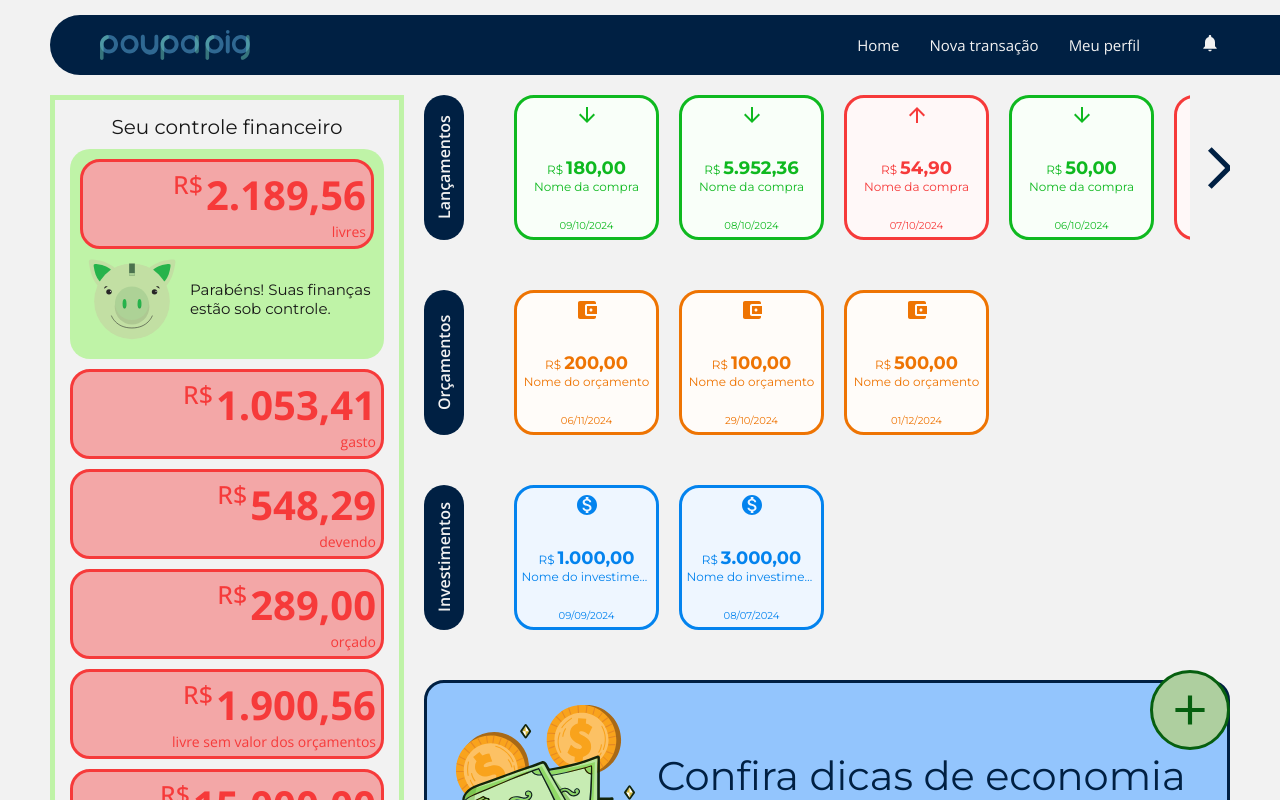
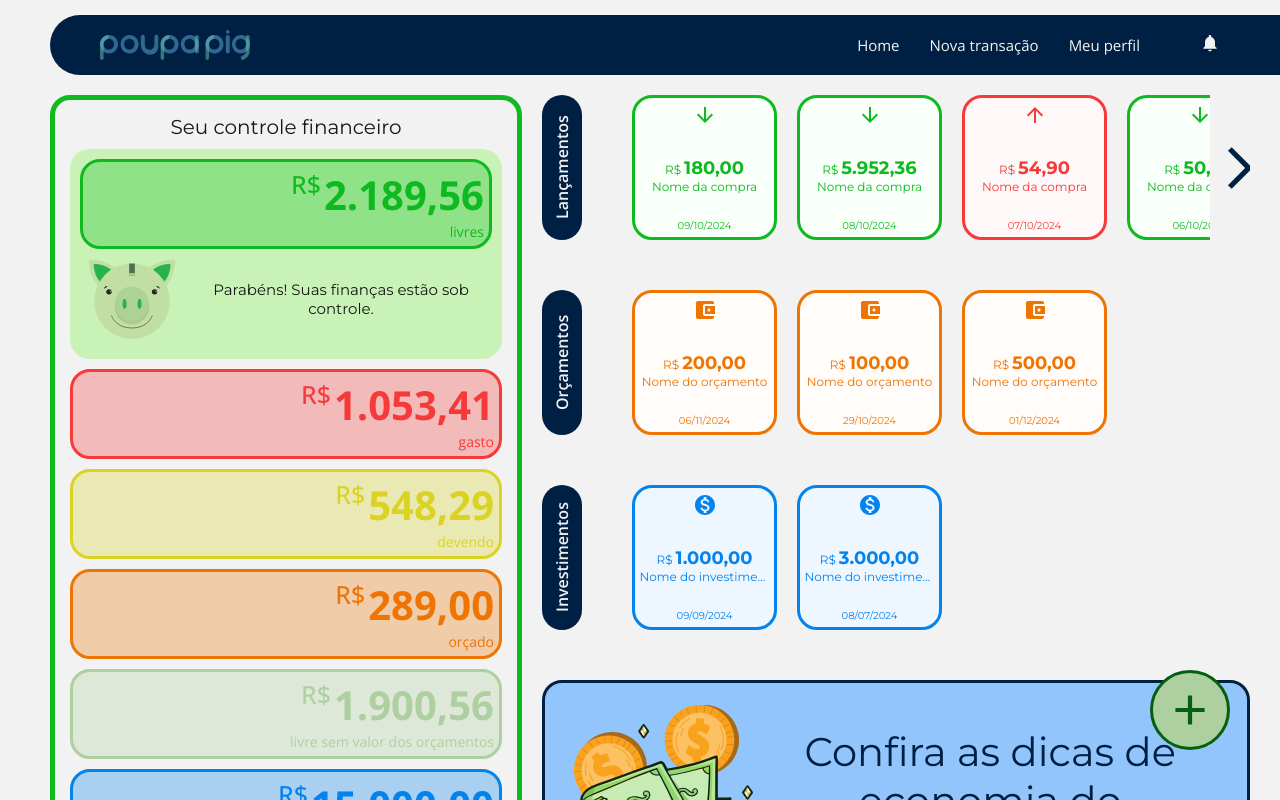
Before and after one commit to icaromr7/PoupaPig, a React (Create React App) app in the folder poupapigreact/: page /home in a window 1280 px wide. Built offline with nearby package versions, Linux system fonts and the light colour scheme.

Commit message:
Home - aguardando back

```diff
--- a/poupapigreact/src/components/FinancialControlProfile/index.tsx
+++ b/poupapigreact/src/components/FinancialControlProfile/index.tsx
@@ -28,39 +28,82 @@ interface FinancialControlProfileProps {
   situation: "ok" | "attention" | "emergency";
 }
 
-export function FinancialControlProfile({
-  situation,
-}: FinancialControlProfileProps) {
+interface ClientSituationProps {
+  valor_livre: number;
+  valor_gastos: number;
+  valor_devendo: number;
+  valor_orcado: number;
+  valor_livre_sem_devedor: number;
+  valor_investido: number;
+}
+
+export function FinancialControlProfile() {
   const navigate = useNavigate();
   const [messageSituation, setMessageSituation] = useState<string>("");
   const [iconSituation, setIconSituation] = useState<string>("");
+  const [situation, setSituation] = useState<
+    "ok" | "attention" | "emergency"
+  >();
+  const [hex, setHex] = useState<string>("");
+  const [hexBackground, setHexBackground] = useState<string>("");
+
+  const clientData: ClientSituationProps = {
+    valor_livre: 2189.56,
+    valor_gastos: 1053.41,
+    valor_devendo: 1000.56,
+    valor_orcado: 289,
+    valor_livre_sem_devedor: 1900.56,
+    valor_investido: 15000,
+  };
 
   const handleNewTransaction = () => {
     navigate("/new-transaction");
   };
 
   useEffect(() => {
-    switch (situation) {
-      case "ok":
-        setMessageSituation("Parabéns! Suas finanças estão sob controle.");
-        setIconSituation(Ok);
-        break;
-      case "attention":
-        setMessageSituation("Opa! Precisa tomar cuidado com os gastos.");
-        setIconSituation(Attention);
-        break;
-      case "emergency":
-        setMessageSituation("Socorro! Pare de gastar agora!");
-        setIconSituation(Emergency);
-        break;
-      default:
-        break;
+    const calculo =
+      clientData.valor_livre_sem_devedor - clientData.valor_devendo;
+
+    if (calculo > 0) {
+      setSituation("ok");
+      setHex(theme.colors.green0FB);
+      setHexBackground(theme.colors.greenBFF);
+      setMessageSituation("Parabéns! Suas finanças estão sob controle.");
+      setIconSituation(Ok);
+      return;
+    }
+    if (calculo === 0) {
+      setSituation("attention");
+      setHex(theme.colors.yellowDAD);
+      setHexBackground(theme.colors.yellowF9F);
+      setMessageSituation("Opa! Precisa tomar cuidado com os gastos.");
+      setIconSituation(Attention);
+      return;
+    }
+    if (calculo < 0) {
+      setSituation("emergency");
+      setHex(theme.colors.redF63);
+      setHexBackground(theme.colors.redF3A);
+      setMessageSituation(
+        "Socorro! Pare de gastar, você vai ficar com saldo negativo."
+      );
+      setIconSituation(Emergency);
+      return;
     }
   }, []);
 
-  const valueSign = (type: string, value: number) => {
+  const hexToRgb = (hex: string) => {
+    const bigint = parseInt(hex.replace("#", ""), 16);
+    const r = (bigint >> 16) & 255;
+    const g = (bigint >> 8) & 255;
+    const b = bigint & 255;
+
+    return { r, g, b };
+  };
+
+  const valueSign = (type: string, value: number, hex: string) => {
     return (
-      <ValueContainer>
+      <ValueContainer $hex={hexToRgb(hex)}>
         <Value>
           <DollarSign>R$</DollarSign>
           <ValueNumber>{numberToCurrency(value)}</ValueNumber>
@@ -71,21 +114,29 @@ export function FinancialControlProfile({
   };
 
   return (
-    <Container>
+    <Container $hex={hexToRgb(hex)}>
       <Title>Seu controle financeiro</Title>
-      <ResumeContainer>
-        {valueSign("livres", 2189.56)}
+      <ResumeContainer $hex={hexToRgb(hexBackground)}>
+        {valueSign("livres", 2189.56, hex)}
         <SituationMessage>
           <Image src={iconSituation} alt="PoupaPig" />
           <Message>{messageSituation}</Message>
         </SituationMessage>
       </ResumeContainer>
-      {valueSign("gasto", 1053.41)}
-      {valueSign("devendo", 548.29)}
-      {valueSign("orçado", 289)}
-      {valueSign("livre sem valor dos orçamentos", 1900.56)}
-      {valueSign("investido", 15000)}
-      <Button title="Adicionar transação" onClick={handleNewTransaction} />
+      {valueSign("gasto", 1053.41, theme.colors.redF63)}
+      {valueSign("devendo", 548.29, theme.colors.yellowDAD)}
+      {valueSign("orçado", 289, theme.colors.orangeEE7)}
+      {valueSign(
+        "livre sem valor dos orçamentos",
+        1900.56,
+        theme.colors.greenAEC
+      )}
+      {valueSign("investido", 15000, theme.colors.blue038)}
+      <Button
+        title="Adicionar transação"
+        onClick={handleNewTransaction}
+        minWidth="100%"
+      />
     </Container>
   );
 }
--- a/poupapigreact/src/components/FinancialControlProfile/style.ts
+++ b/poupapigreact/src/components/FinancialControlProfile/style.ts
@@ -1,11 +1,23 @@
 import styled from "styled-components";
 import theme from "../../styles/theme";
 
-export const Container = styled.div`
+interface RgbStyleProps {
+  r?: number;
+  g?: number;
+  b?: number;
+}
+
+interface HexStyleProps {
+  $hex: RgbStyleProps;
+}
+
+export const Container = styled.div<HexStyleProps>`
   width: 100%;
   height: 830px;
-  border: 5px solid ${theme.colors.greenBFF};
+  border: 5px solid
+    ${(props) => `rgba(${props.$hex.r}, ${props.$hex.g},${props.$hex.b})`};
   padding: 15px;
+  border-radius: 20px;
 
   display: flex;
   flex-direction: column;
@@ -20,8 +32,9 @@ export const Title = styled.div`
   color: ${theme.colors.black171};
 `;
 
-export const ResumeContainer = styled.div`
-  background-color: ${theme.colors.greenBFF};
+export const ResumeContainer = styled.div<HexStyleProps>`
+  background-color: ${(props) =>
+    `rgba(${props.$hex.r}, ${props.$hex.g},${props.$hex.b}, 0.8)`};
   width: 100%;
   height: fit-content;
   border-radius: 20px;
@@ -43,15 +56,18 @@ export const Message = styled.div`
   font-size: 15px;
   font-weight: ${theme.fonts.fontWeightRegular};
   color: ${theme.colors.black171};
+  text-align: center;
 `;
 
-export const ValueContainer = styled.div`
+export const ValueContainer = styled.div<HexStyleProps>`
   width: 100%;
   height: fit-content;
-  border: 3px solid ${theme.colors.redF63};
+  border: 3px solid
+    ${(props) => `rgba(${props.$hex.r}, ${props.$hex.g},${props.$hex.b})`};
   border-radius: 20px;
-  background-color: ${theme.colors.redF3A};
-  color: ${theme.colors.redF63};
+  background-color: ${(props) =>
+    `rgba(${props.$hex.r}, ${props.$hex.g},${props.$hex.b}, 0.3)`};
+  color: ${(props) => `rgba(${props.$hex.r}, ${props.$hex.g},${props.$hex.b})`};
   padding: 5px;
 
   display: flex;
--- /dev/null
+++ b/poupapigreact/src/components/ModalEconomyTips/index.tsx
@@ -0,0 +1,120 @@
+import React from "react";
+import {
+  Container,
+  Overlay,
+  Header,
+  Title,
+  Close,
+  Body,
+  Footer,
+  Tip,
+  Line,
+  Icon,
+  TitleTip,
+  MessageTip,
+} from "./style";
+import theme from "../../styles/theme";
+import IconePig from "../../assets/svg/iconepig.svg";
+
+import { Button } from "../Button";
+
+interface ModalEconomyTipsProps {
+  onClose: () => void;
+}
+
+export function ModalEconomyTips({ onClose }: ModalEconomyTipsProps) {
+  return (
+    <Overlay>
+      <Container>
+        <Header>
+          <Title>Dicas de economia</Title>
+          <Close onClick={onClose} />
+        </Header>
+        <Body>
+          <Tip>
+            <Line>
+              <Icon src={IconePig} alt="PoupaPig" />
+              <TitleTip>Anote seus gastos diariamente</TitleTip>
+            </Line>
+            <MessageTip>
+              Usando o PoupaPig, sempre que fizer uma compra, a registre no
+              sistema para entender para onde seu dinheiro está indo. Assim,
+              você consegue identificar gastos desnecessários e cortar despesas
+              pequenas que somam no fim do mês.
+            </MessageTip>
+          </Tip>
+          <Tip>
+            <Line>
+              <Icon src={IconePig} alt="PoupaPig" />
+              <TitleTip>Anote seus gastos diariamente</TitleTip>
+            </Line>
+            <MessageTip>
+              Usando o PoupaPig, sempre que fizer uma compra, a registre no
+              sistema para entender para onde seu dinheiro está indo. Assim,
+              você consegue identificar gastos desnecessários e cortar despesas
+              pequenas que somam no fim do mês.
+            </MessageTip>
+          </Tip>
+          <Tip>
+            <Line>
+              <Icon src={IconePig} alt="PoupaPig" />
+              <TitleTip>Estabeleça metas de economia</TitleTip>
+            </Line>
+            <MessageTip>
+              Defina um valor específico para guardar todo mês e trate isso como
+              uma "conta" que precisa ser paga. No poupaPig, você pode fazer
+              isso em investimentos/metas.
+            </MessageTip>
+          </Tip>
+          <Tip>
+            <Line>
+              <Icon src={IconePig} alt="PoupaPig" />
+              <TitleTip>Use listas de compras</TitleTip>
+            </Line>
+            <MessageTip>
+              Antes de ir ao mercado, faça uma lista do que realmente precisa
+              comprar e evite levar produtos desnecessários.
+            </MessageTip>
+          </Tip>
+          <Tip>
+            <Line>
+              <Icon src={IconePig} alt="PoupaPig" />
+              <TitleTip>
+                Reduza os gastos com assinaturas desnecessárias
+              </TitleTip>
+            </Line>
+            <MessageTip>
+              Verifique se todas as suas assinaturas e serviços mensais são
+              realmente utilizados. Cancele o que não faz diferença.
+            </MessageTip>
+          </Tip>
+          <Tip>
+            <Line>
+              <Icon src={IconePig} alt="PoupaPig" />
+              <TitleTip>Compare preços antes de comprar</TitleTip>
+            </Line>
+            <MessageTip>
+              Use aplicativos e sites para comparar preços, especialmente em
+              compras maiores ou frequentes.
+            </MessageTip>
+          </Tip>
+          <Tip>
+            <Line>
+              <Icon src={IconePig} alt="PoupaPig" />
+              <TitleTip>
+                Evite empréstimos e financiamentos com juros altos
+              </TitleTip>
+            </Line>
+            <MessageTip>
+              Só recorra a empréstimos ou financiamentos se realmente necessário
+              e procure as opções com os menores juros.
+            </MessageTip>
+          </Tip>
+        </Body>
+        <Footer>
+          <Button title="Fechar" onClick={onClose} />
+        </Footer>
+      </Container>
+    </Overlay>
+  );
+}
--- /dev/null
+++ b/poupapigreact/src/components/ModalEconomyTips/style.ts
@@ -0,0 +1,119 @@
+import styled from "styled-components";
+import theme from "../../styles/theme";
+import CloseIcon from "@mui/icons-material/Close";
+
+export const Overlay = styled.div`
+  position: fixed;
+  top: 0;
+  left: 0;
+  width: 100%;
+  height: 100%;
+  background-color: rgba(0, 0, 0, 0.5);
+  z-index: 9999;
+  display: flex;
+  align-items: center;
+  justify-content: center;
+
+  @media (max-width: 480px) {
+    align-items: end;
+  }
+`;
+
+export const Container = styled.div`
+  width: 40vw;
+  height: 70vh;
+  background-color: ${theme.colors.whiteF2F};
+  border: 5px solid ${theme.colors.blue002};
+  border-radius: 20px;
+  padding: 20px;
+
+  display: flex;
+  flex-direction: column;
+  justify-content: space-between;
+  gap: 20px;
+`;
+
+export const Header = styled.div`
+  width: 100%;
+  height: 30px;
+  display: flex;
+  justify-content: space-between;
+  align-self: flex-end;
+`;
+
+export const Title = styled.div`
+  font-family: ${theme.fonts.fontMontserrat};
+  font-size: 22px;
+  font-weight: ${theme.fonts.fontWeightBold};
+  color: ${theme.colors.blue002};
+`;
+
+export const Close = styled(CloseIcon)`
+  font-size: 2rem !important;
+  color: ${theme.colors.blue002};
+  margin-right: 0.87rem;
+  cursor: pointer;
+`;
+
+export const Body = styled.div`
+  width: 100%;
+  align-self: center;
+  font-family: ${theme.fonts.fontOpenSans};
+  font-size: 12px;
+  font-weight: ${theme.fonts.fontWeightRegular};
+  color: ${theme.colors.black171};
+  text-align: center;
+
+  display: flex;
+  flex-direction: column;
+  gap: 40px;
+
+  overflow: auto;
+`;
+
+export const Footer = styled.div`
+  width: 100%;
+
+  display: flex;
+  flex-direction: row;
+  justify-content: center;
+  gap: 10px;
+`;
+
+export const Tip = styled.div`
+  max-width: 100%;
+  display: flex;
+  flex-direction: column;
+`;
+
+export const Line = styled.div`
+  display: flex;
+  flex-direction: row;
+  gap: 10px;
+`;
+
+export const Icon = styled.img`
+  height: 20px;
+`;
+
+export const TitleTip = styled.div`
+  font-family: ${theme.fonts.fontOpenSans};
+  font-size: 16px;
+  font-weight: ${theme.fonts.fontWeightBold};
+  color: ${theme.colors.blue002};
+`;
+
+export const MessageTip = styled.div`
+  font-family: ${theme.fonts.fontOpenSans};
+  font-size: 12px;
+  font-weight: ${theme.fonts.fontWeightRegular};
+  color: ${theme.colors.black171};
+
+  max-width: 50vw;
+
+  text-align: justify;
+
+  white-space: normal;
+  word-break: break-word;
+  word-wrap: break-word;
+`;
--- a/poupapigreact/src/pages/Home/index.tsx
+++ b/poupapigreact/src/pages/Home/index.tsx
@@ -37,6 +37,7 @@ import { numberToCurrency } from "../../utils/bibli";
 import { TransactionData } from "../../interfaces";
 import { FloatingAddButton } from "../../components/FloatingAddButton";
 import { FinancialControlProfile } from "../../components/FinancialControlProfile";
+import { ModalEconomyTips } from "../../components/ModalEconomyTips";
 
 const dataExemplo: TransactionData[] = [
   {
@@ -148,7 +149,7 @@ const ScrollMenu = ({ data }: { data: TransactionData[] }) => {
 
   const updateShowArrows = () => {
     if (scrollRef.current) {
-      const totalWidth = data.length * 145;
+      const totalWidth = data.length * 165;
       const containerWidth = scrollRef.current.offsetWidth;
       console.log(
         "mnedidas",
@@ -235,6 +236,7 @@ export function Home() {
   const [inOut, setInOut] = useState<TransactionData[]>([]);
   const [budget, setBudget] = useState<TransactionData[]>([]);
   const [investment, setInvestment] = useState<TransactionData[]>([]);
+  const [showModalTips, setShowModalTips] = useState<boolean>(false);
 
   useEffect(() => {
     // Separar os dados por tipo
@@ -254,7 +256,7 @@ export function Home() {
   return (
     <Container>
       <CardFinancialControl>
-        <FinancialControlProfile situation="ok" />
+        <FinancialControlProfile />
       </CardFinancialControl>
       <ClientData>
         <Row>
@@ -270,15 +272,16 @@ export function Home() {
           <ScrollMenu data={investment} />
         </Row>
         <Row>
-          <MoneyTipsContainer>
+          <MoneyTipsContainer onClick={() => setShowModalTips(true)}>
             <Image src={Home1} alt="PoupaPig" />
-            <TitleTips>
-              Confira dicas de economia voltadas para o seu perfil!
-            </TitleTips>
+            <TitleTips>Confira as dicas de economia do PoupaPig!</TitleTips>
           </MoneyTipsContainer>
         </Row>
       </ClientData>
       <FloatingAddButton />
+      {showModalTips && (
+        <ModalEconomyTips onClose={() => setShowModalTips(false)} />
+      )}
     </Container>
   );
 }
--- a/poupapigreact/src/pages/Home/style.ts
+++ b/poupapigreact/src/pages/Home/style.ts
@@ -25,9 +25,12 @@ export const Container = styled.div`
 `;
 
 export const CardFinancialControl = styled.div`
-  width: 30%;
+  width: 25%;
   flex-shrink: 0;
 
+  @media (max-width: 1300px) {
+    width: 40%;
+  }
   @media (max-width: 800px) {
     width: 100%;
   }
@@ -35,11 +38,14 @@ export const CardFinancialControl = styled.div`
 
 export const ClientData = styled.div`
   flex-grow: 1;
-  width: 60%;
+  width: 70%;
   display: flex;
   flex-direction: column;
   gap: 50px;
 
+  @media (max-width: 1300px) {
+    width: 60%;
+  }
   @media (max-width: 800px) {
     width: 100%;
   }
--- a/poupapigreact/src/pages/Profile/index.tsx
+++ b/poupapigreact/src/pages/Profile/index.tsx
@@ -46,6 +46,7 @@ import Ok from "../../assets/svg/ok.svg";
 
 import { FinancialControlProfile } from "../../components/FinancialControlProfile";
 import { Button } from "../../components/Button";
+import { FloatingAddButton } from "../../components/FloatingAddButton";
 
 const cards = [
   "Visa",
@@ -197,6 +198,7 @@ export function Profile() {
           </Side>
         </Row>
       </ClientData>
+      <FloatingAddButton />
     </Container>
   );
 }
```
Also changed, not shown: 1 other file (tests, documents, lock files or other folders).
